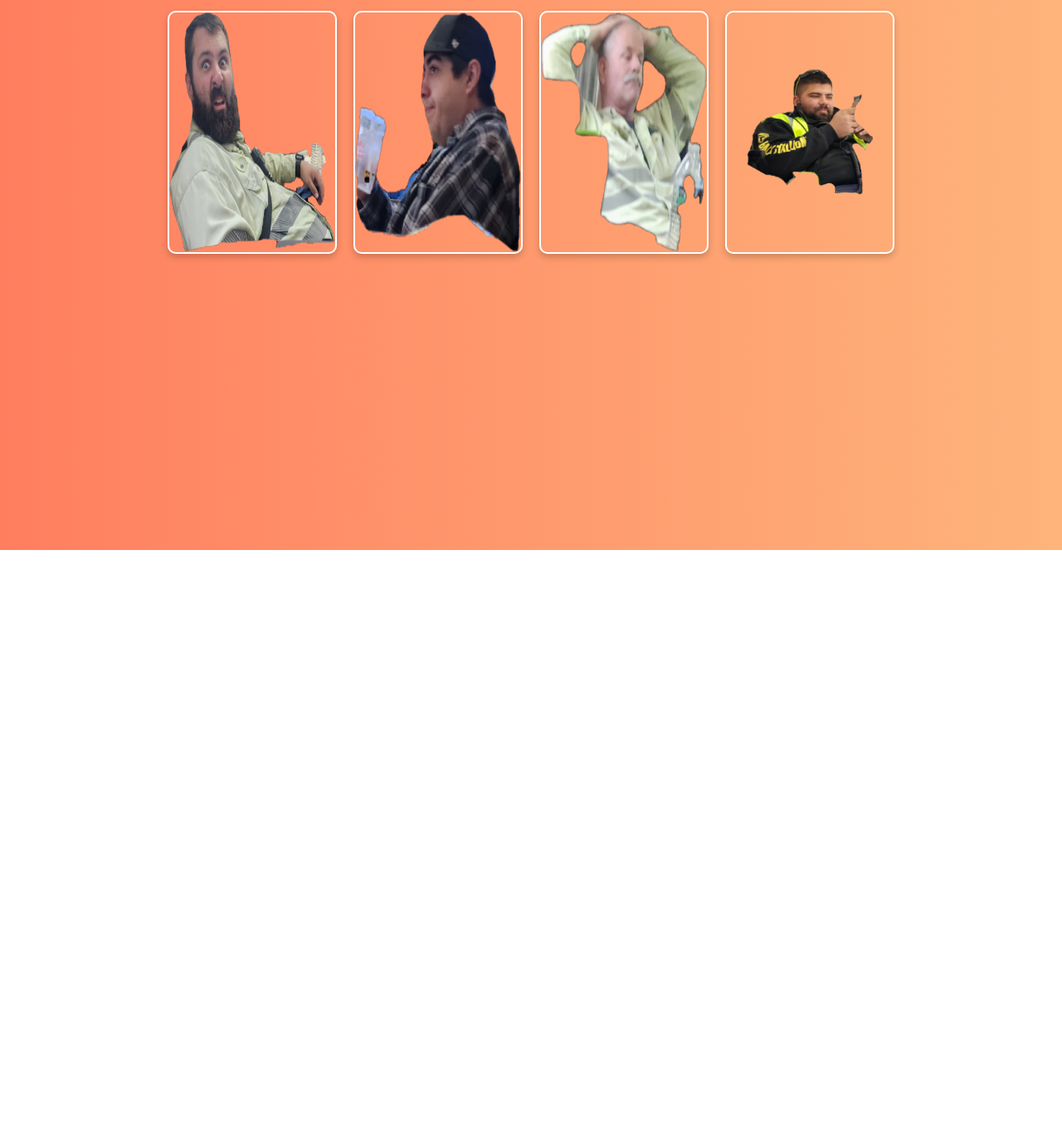
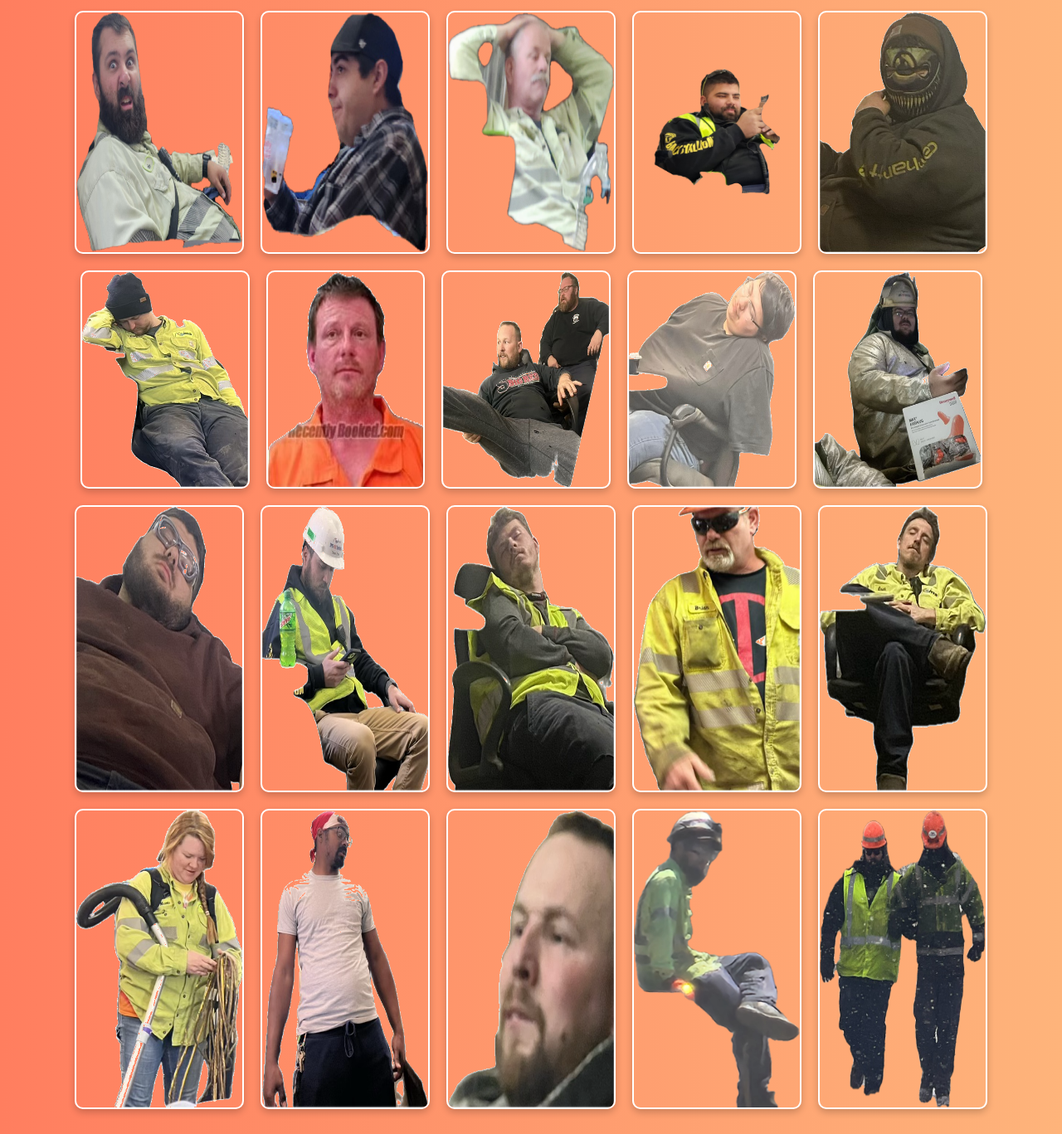
Before and after one commit to codaine420/smsmerch, a plain HTML site: page index.html in a window 1280 px wide. Shown: the part 137-1504 px from the top of the page at 83% size. Before the commit the page ends 800 px from the top, so only its background shows below. Drawn offline with Linux system fonts and the light colour scheme.

Commit message:
Update index.html

```diff
--- a/index.html
+++ b/index.html
@@ -47,6 +47,22 @@
         <img src="images/sms2.png" alt="Sticker 2">
         <img src="images/sms3.png" alt="Sticker 3">
         <img src="images/sms4.png" alt="Sticker 4">
+       <img src="images/sms5.png" alt="Sticker 5">
+        <img src="images/sms6.png" alt="Sticker 6">
+        <img src="images/sms7.png" alt="Sticker 7">
+        <img src="images/sms8.png" alt="Sticker 8">
+        <img src="images/sms9.png" alt="Sticker 9">
+        <img src="images/sms10.png" alt="Sticker 10">
+        <img src="images/sms11.png" alt="Sticker 11">
+        <img src="images/sms12.png" alt="Sticker 12">
+        <img src="images/sms13.png" alt="Sticker 13">
+        <img src="images/sms14.png" alt="Sticker 14">
+       <img src="images/sms15.png" alt="Sticker 15">
+        <img src="images/sms16.png" alt="Sticker 16">
+        <img src="images/sms17.png" alt="Sticker 17">
+        <img src="images/sms18.png" alt="Sticker 18">
+        <img src="images/sms19.png" alt="Sticker 19">
+        <img src="images/sms20.png" alt="Sticker 20">
         <!-- Add more stickers as needed -->
     </div>
 </body>
```
